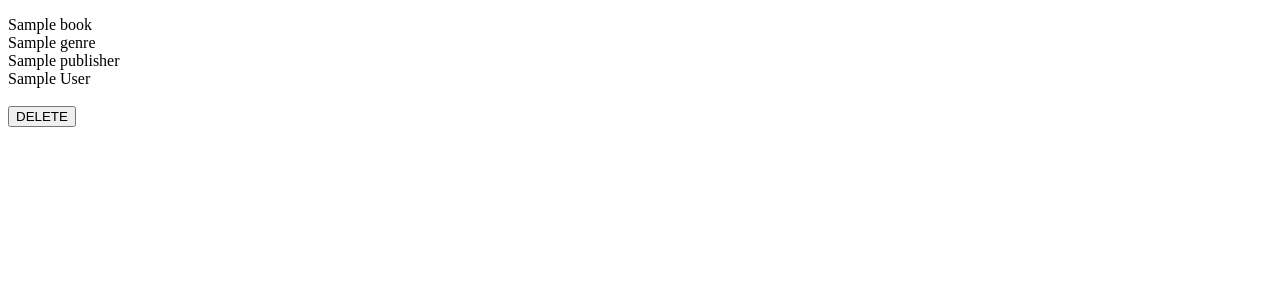
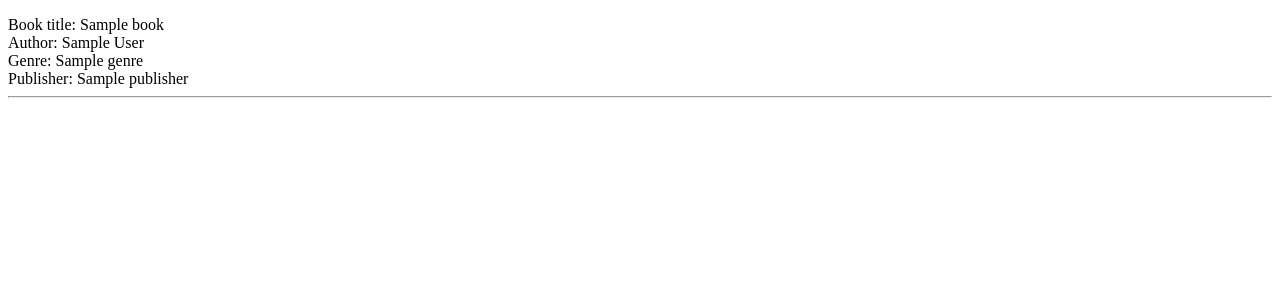
Before and after one commit to j1e1n/book_manager, a Flask app: page /books in a window 1280 px wide. Shown: the part 70-370 px from the top of the page. Run offline with Flask 2, Linux system fonts and the light colour scheme; a database or web service that is not in the repository returns one stand-in record (values such as "Sample title"); some libraries are stand-ins or nearby versions.

Commit message:
can see all books updated

```diff
--- a/templates/books/index.html
+++ b/templates/books/index.html
@@ -3,15 +3,12 @@
 {% block content %}
 
 {% for book in all_books: %}
-    <div>{{book.title}}</div>
+    <div>Book title: {{book.title}}</div>
+    <div>Author: {{book.author.first_name}} {{book.author.last_name}}</div>
+    <div>Genre: {{book.genre}}</div>
+    <div>Publisher: {{book.publisher}}</div>
+    <hr>
 
-    <div>{{book.genre}}</div>
-    <div>{{book.publisher}}</div>
-    <div>{{book.author.first_name}} {{book.author.last_name}}</div>
-    <br>
-    <form action="/books/{{book.id}}/delete" class="delete-form" method="POST"></form>
-        <button class="delete-button">DELETE</button>
-    </form>
 {% endfor %}
 
 {% endblock %}
```
